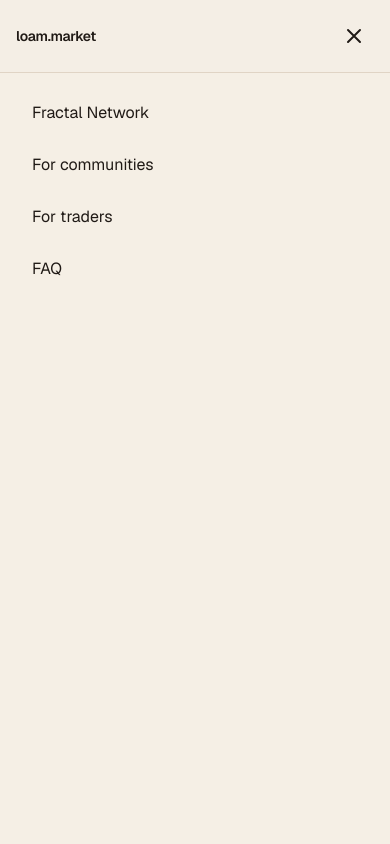
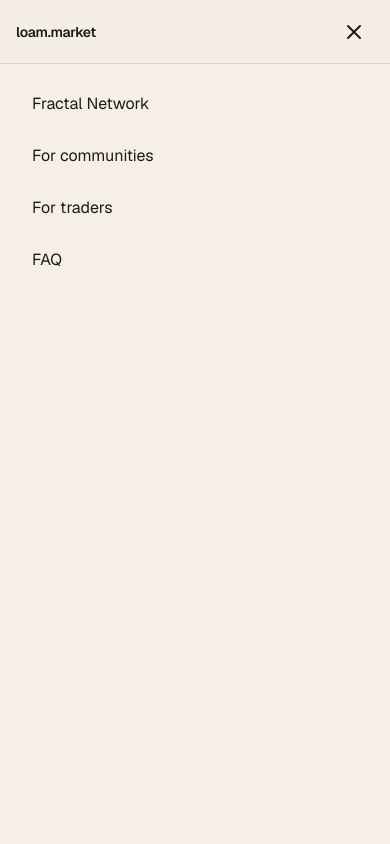
Before and after one commit to LoamMarket/loam.market, a Next.js app: page / in a window 390 px wide. Both pictures are taken after a click on the button "Toggle menu". Shown: the top 844 px of the page. Built offline with nearby package versions, Linux system fonts and the light colour scheme.

Commit message:
Fix mobile menu layout shift by enforcing h-16 height

```diff
--- a/app/components/header.tsx
+++ b/app/components/header.tsx
@@ -47,7 +47,7 @@ export function Header() {
                         style={{ backgroundColor: '#f5efe5' }}
                     >
                         <div className="flex h-full flex-col">
-                            <div className="flex items-center justify-between border-b border-loam-border bg-loam-beige/95 px-4 py-4">
+                            <div className="flex h-16 items-center justify-between border-b border-loam-border bg-loam-beige/95 px-4">
                                 <Link href="/" className="text-sm font-semibold tracking-tight">
                                     loam.market
                                 </Link>
```
